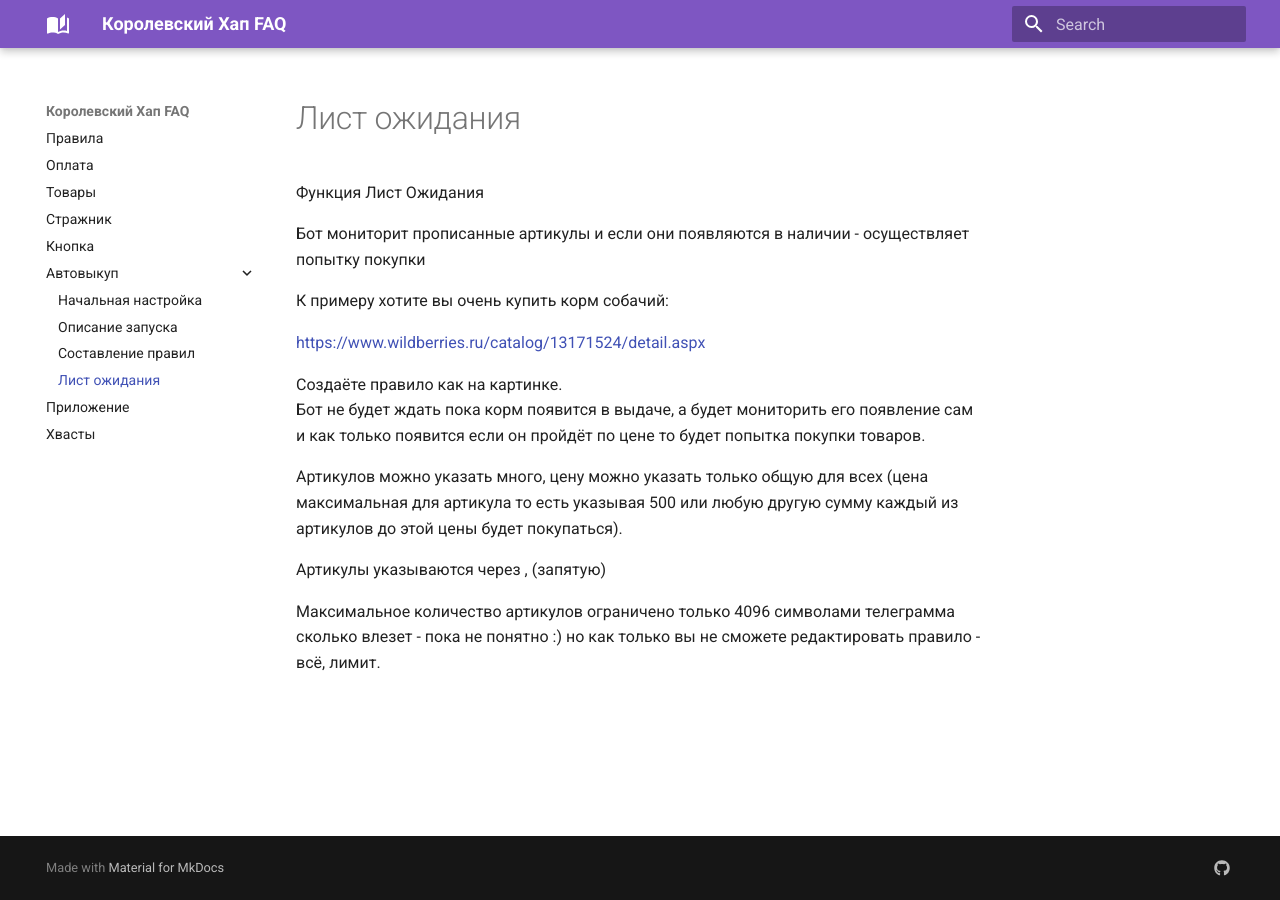
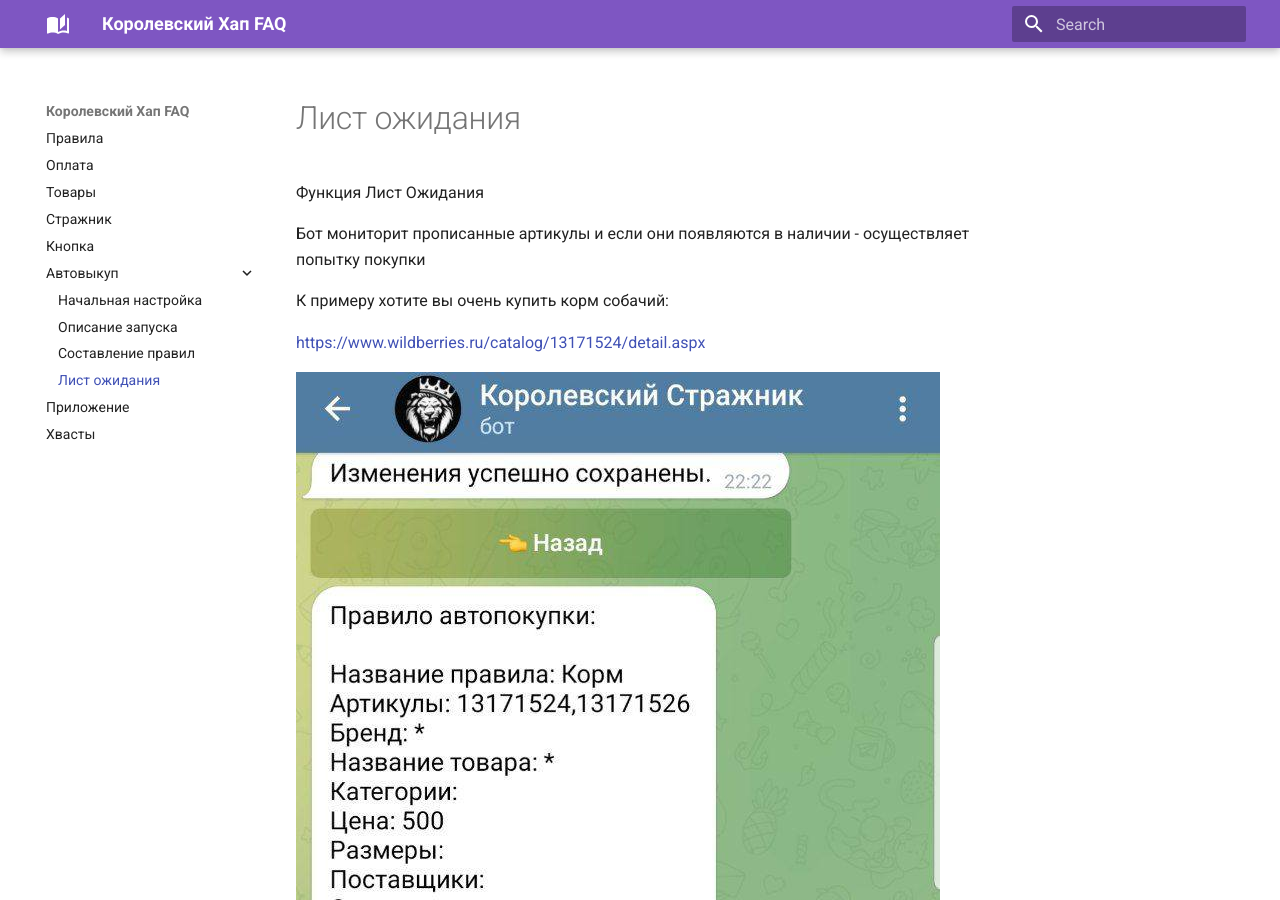
Before and after one commit to korolevskiyhap/faq, an MkDocs documentation site: the page built from docs/autobuy_lo.md, in a window 1280 px wide and 900 px high. Built offline with MkDocs 1.6.1 and Material for MkDocs 9.7.7, drawn with Linux system fonts in a browser that asks for light colours.

Commit message:
Update autobuy_lo.md

```diff
--- a/docs/autobuy_lo.md
+++ b/docs/autobuy_lo.md
@@ -5,6 +5,8 @@
 К примеру хотите вы очень купить корм собачий:
 
 https://www.wildberries.ru/catalog/13171524/detail.aspx
+
+![Рисунок 1](img/autobuy_lo.jpg)
 
 Создаёте правило как на картинке.
 Бот не будет ждать пока корм появится в выдаче, а будет мониторить его появление сам и как только появится если он пройдёт по цене то будет попытка покупки товаров.
```
